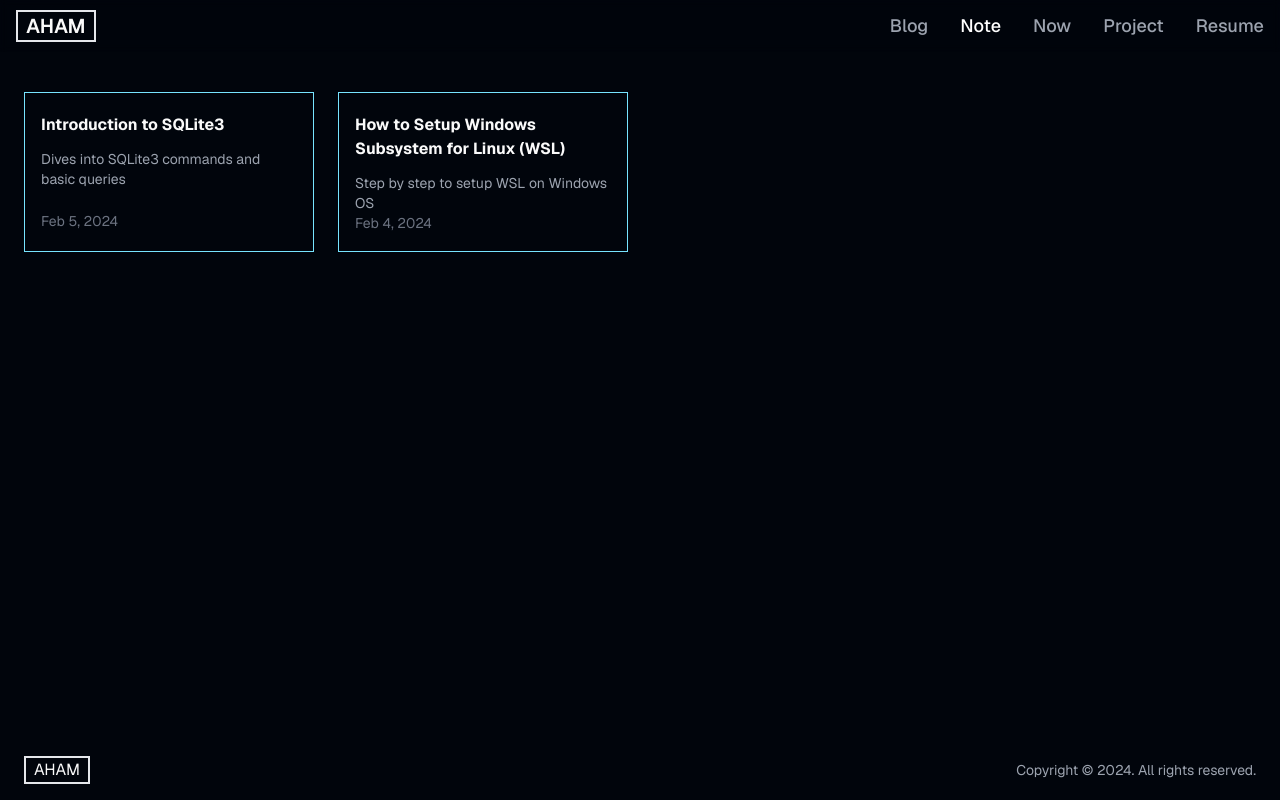
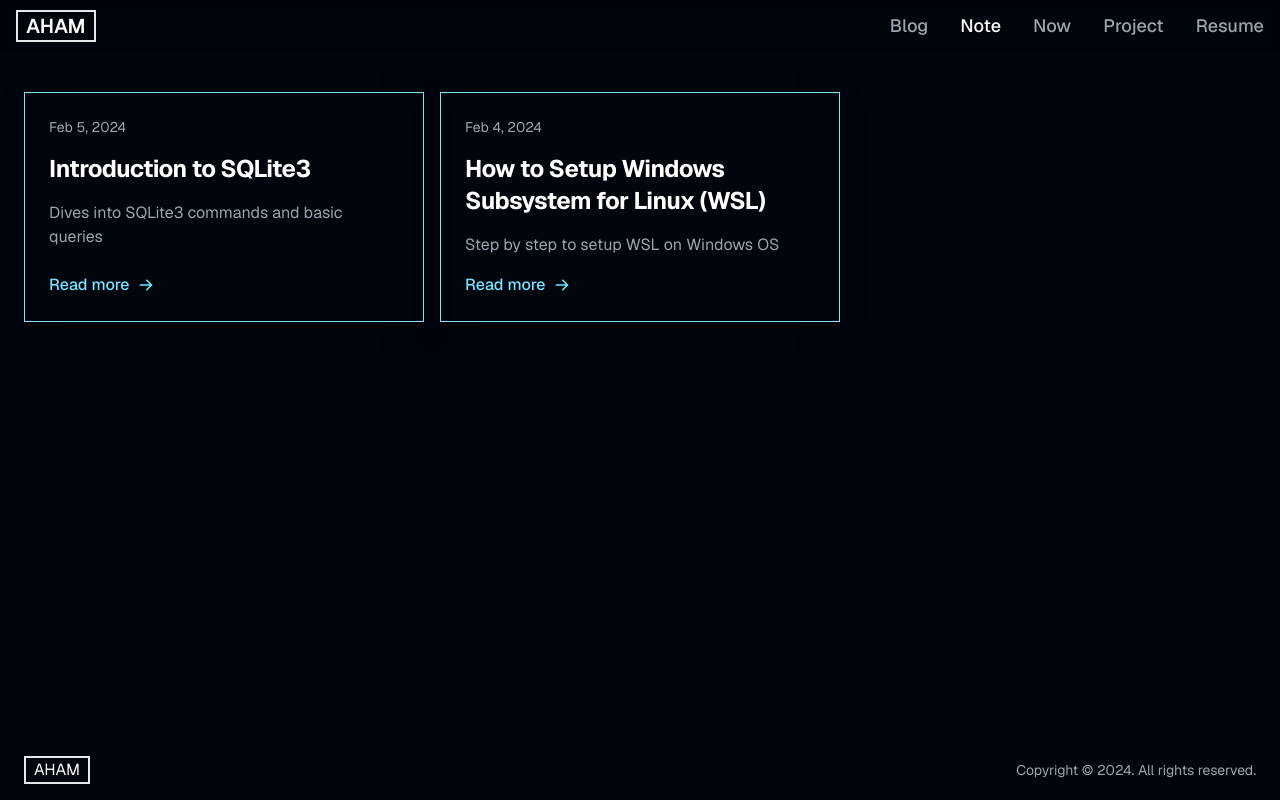
Before and after one commit to realChakrawarti/aham, a Next.js app: page /note in a window 1280 px wide. Built offline with nearby package versions, Linux system fonts and the light colour scheme.

Commit message:
style: note component & heading on hover

```diff
--- a/app/globals.css
+++ b/app/globals.css
@@ -3,5 +3,5 @@
 @tailwind utilities;
 
 .header-anchor {
-  @apply no-underline before:text-excerpt before:mr-2 before:content-['#'] hover:cursor-pointer;
+  @apply no-underline after:text-link after:ml-2 hover:text-link hover:after:content-['#'] hover:cursor-pointer;
 }
--- a/app/note/page.tsx
+++ b/app/note/page.tsx
@@ -1,15 +1,20 @@
-import NoteCard from "@/components/note-card";
-import { getAllDocs } from "@/services/getDocsByPath";
-import { noteDirectory } from "@/services/paths";
+import { HomeCard } from '@/components/home-card';
+import NoteCard from '@/components/note-card';
+import { getAllDocs } from '@/services/getDocsByPath';
+import { noteDirectory } from '@/services/paths';
 
 export default function NotePage() {
-  const allNotes = getAllDocs(noteDirectory, "note");
+  const allNotes = getAllDocs(noteDirectory, 'note');
 
   return (
     <div className="mx-auto container">
-      <div className="grid sm:grid-cols-1 md:grid-cols-2 lg:grid-cols-3 xl:grid-cols-4 gap-6">
+      <div className="grid grid-cols-12 gap-4">
         {allNotes.map((note) => (
-          <NoteCard key={note.slug} {...note} />
+          <HomeCard
+            className={'col-span-12 md:col-span-4'}
+            key={note.title}
+            {...note}
+          />
         ))}
       </div>
     </div>
```
Also changed, not shown: public/icons/link.svg (added).
